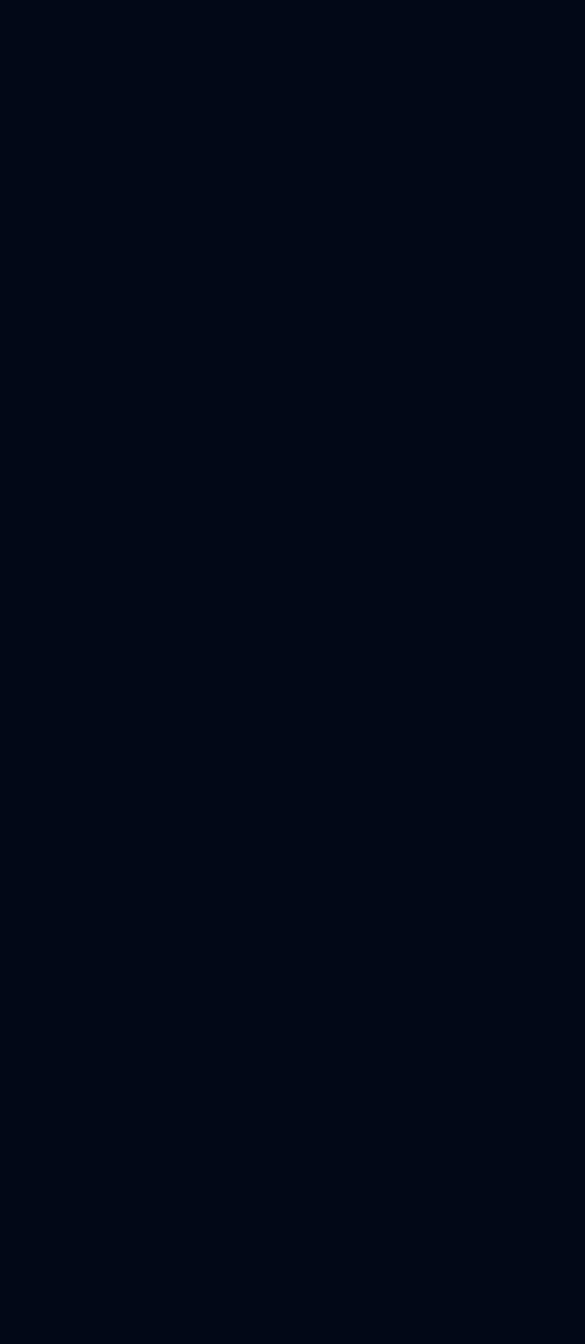
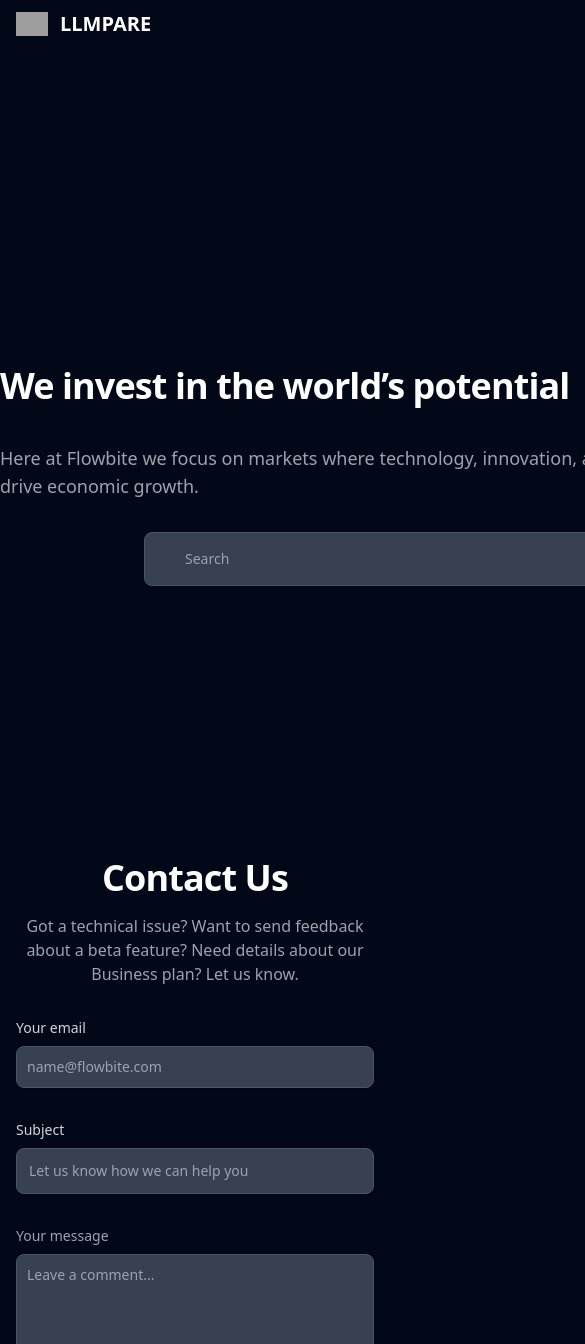
Before and after one commit to PRANJALRANA11/comparellm, a Next.js app: page / in a window 390 px wide. Shown: the top 1344 px of the page, 585 px wide, since content can reach past the window. Before the commit the page ends 844 px from the top, so only its background shows below. Built offline with nearby package versions, Linux system fonts and the light colour scheme; grey boxes are pictures that could not be loaded.

Commit message:
refactoring

```diff
--- a/package.json
+++ b/package.json
@@ -24,7 +24,7 @@
     "axios": "^1.6.8",
     "class-variance-authority": "^0.7.0",
     "clsx": "^2.1.1",
-    "framer-motion": "^11.1.9",
+    "framer-motion": "^11.2.4",
     "lucide-react": "^0.378.0",
     "next": "14.2.3",
     "openai": "^4.47.1",
@@ -36,6 +36,7 @@
     "vaul": "^0.9.0"
   },
   "devDependencies": {
+    "@types/react": "18.3.2",
     "eslint": "^8",
     "eslint-config-next": "14.2.3",
     "postcss": "^8",
--- a/src/app/api/anthropic/route.js
+++ b/src/app/api/anthropic/route.js
@@ -24,16 +24,27 @@ export async function POST(NextRequest) {
     temperature[0],
     max_tokens[0],
     top_p[0],
-    top_k[0],
+    top_k[0]
   );
   let msg;
-  for(let i = 0;i<model.length;i++){
-  const anthropic = new Anthropic({
+  let anthropic;
+  for (let i = 0; i < model.length; i++) {
+    for (let j = 0; j < key.length; j++) {
+      if (key[j].startsWith("AIza")) {
+        anthropic = new Anthropic({
           apiKey: key,
         });
-  if(model[i] == "claude-3-opus-20240229" || model[i] == "claude-3-sonnet-20240229", model[i] == "claude-3-haiku-20240307"){
+      }
+    }
+    if (
+      [
+        "claude-3-opus-20240229",
+        "claude-3-sonnet-20240229",
+        "claude-3-haiku-20240307",
+      ].includes(model[i])
+    ) {
       msg = await anthropic.messages.create({
-    model:  model[i],
+        model: model[i],
         max_tokens: max_tokens[0],
         temperature: temperature[0],
         top_p: top_p[0],
@@ -42,7 +53,7 @@ export async function POST(NextRequest) {
         messages: [{ role: "user", content: user }],
       });
       console.log(msg);
-  res[i]=[msg];
+      res[i] = [msg];
     }
   }
   return NextResponse.json(msg);
--- a/src/app/api/googleai/route.js
+++ b/src/app/api/googleai/route.js
@@ -35,12 +35,19 @@ export async function POST(NextRequest) {
     topP: top_p[0],
     topK: top_k[0],
   };
+  let API_KEY;
   for (let i = 0; i < model.length; i++) {
-    if(key.length>i && key[i].startsWith("AIza")){
-    const API_KEY = key[i];
-
+    for (let j = 0; j < key.length; j++) {
+      if (key[j].startsWith("AIza")) {
+        API_KEY = key[j];
+      }
+    }
+    if (model[i] === "gemini-1.0-pro") {
       const genAI = new GoogleGenerativeAI(API_KEY);
-    const model = genAI.getGenerativeModel({ model: "gemini-1.0-pro",generationConfig });
+      const model = genAI.getGenerativeModel({
+        model: "gemini-1.0-pro",
+        generationConfig,
+      });
       const result = await model.generateContent(user);
       const response = await result.response;
       const text = response.text();
--- a/src/app/api/openai/route.js
+++ b/src/app/api/openai/route.js
@@ -32,12 +32,15 @@ export async function POST(req) {
     );
 
     let res = [];
+    let openai;
     for (let i = 0; i < model.length; i++) {
-      if (key.length > i && key[i].startsWith("sk-")) {
-        const openai = new OpenAI({
-          apiKey: key[i],
+      for (let j = 0; j < key.length; j++) {
+        if (key[j].startsWith("sk-")) {
+          openai = new OpenAI({
+            apiKey: key[j],
           });
-
+        }
+      }
       if (["gpt-4o", "gpt-3.5-turbo", "gpt-4-turbo"].includes(model[i])) {
         const response = await openai.chat.completions.create({
           model: model[i],
@@ -59,8 +62,7 @@ export async function POST(req) {
         });
 
         res[i] = [response.choices[0].message.content];
-          console.log(model[i],response.choices[0].message.content);
-        }
+        console.log(model[i], response.choices[0].message.content);
       }
     }
 
--- a/src/app/page.js
+++ b/src/app/page.js
@@ -1,8 +1,94 @@
+export default function Dashboard() {
+  return (
+    <div>
+      <header>
+    <nav class=" border-gray-200 px-4 lg:px-6 py-2.5 ">
+        <div class="flex flex-wrap justify-between items-center mx-auto max-w-screen-xl">
+            <a href="https://flowbite.com" class="flex items-center">
+                <img src="https://flowbite.com/docs/images/logo.svg" class="mr-3 h-6 sm:h-9" alt="Flowbite Logo" />
+                <span class="self-center text-xl font-semibold whitespace-nowrap dark:text-white">LLMPARE</span>
+            </a>
+        </div>
+    </nav>
+</header>
+<div className="m-auto w-[60rem] mt-80">
+      <h1 class="mb-4 text-4xl font-extrabold leading-none tracking-tight text-gray-900 md:text-5xl lg:text-6xl dark:text-white">
+        We invest in the world’s potential
+      </h1>
+      <p class="mb-6 text-lg font-normal mt-10 text-gray-500 lg:text-xl sm:px-16 xl:px-48 dark:text-gray-400">
+        Here at Flowbite we focus on markets where technology, innovation, and
+        capital can unlock long-term value and drive economic growth.
+      </p>
+
+      <form>
+        <label
+          for="search"
+          class="mb-2 text-sm font-medium text-gray-900 sr-only dark:text-white"
+        >
+          Search
+        </label>
+        <div class="relative w-2/3 ml-36 mt-8">
+          <input
+            type="search"
+            id="search"
+            class="block w-full outline-none p-4 ps-10 text-sm text-gray-900 border border-gray-300 rounded-lg bg-gray-50 focus:ring-blue-500 focus:border-blue-500 dark:bg-gray-700 dark:border-gray-600 dark:placeholder-gray-400 dark:text-white dark:focus:ring-blue-500 dark:focus:border-blue-500"
+            placeholder="Search"
+            required
+          />
+          <button
+            type="submit"
+            class="text-white absolute end-2.5 bottom-2.5 bg-blue-700 hover:bg-blue-800 focus:ring-4 focus:outline-none focus:ring-blue-300 font-medium rounded-lg text-sm px-4 py-2 dark:bg-blue-600 dark:hover:bg-blue-700 dark:focus:ring-blue-800"
+          >
+            Search
+          </button>
+        </div>
+      </form>
+      </div>
+      {/* contact form */}
+      <section className="mt-60">
+  <div class="py-8 lg:py-16 px-4 mx-auto max-w-screen-md">
+      <h2 class="mb-4 text-4xl tracking-tight font-extrabold text-center text-gray-900 dark:text-white">Contact Us</h2>
+      <p class="mb-8 lg:mb-16 font-light text-center text-gray-500 dark:text-gray-400 sm:text-xl">Got a technical issue? Want to send feedback about a beta feature? Need details about our Business plan? Let us know.</p>
+      <form action="#" class="space-y-8">
+          <div>
+              <label for="email" class="block mb-2 text-sm font-medium text-gray-900 dark:text-gray-300">Your email</label>
+              <input type="email" id="email" class="shadow-sm bg-gray-50 border border-gray-300 text-gray-900 text-sm rounded-lg focus:ring-primary-500 focus:border-primary-500 block w-full p-2.5 dark:bg-gray-700 dark:border-gray-600 dark:placeholder-gray-400 dark:text-white dark:focus:ring-primary-500 dark:focus:border-primary-500 dark:shadow-sm-light" placeholder="name@flowbite.com" required/>
+          </div>
+          <div>
+              <label for="subject" class="block mb-2 text-sm font-medium text-gray-900 dark:text-gray-300">Subject</label>
+              <input type="text" id="subject" class="block p-3 w-full text-sm text-gray-900 bg-gray-50 rounded-lg border border-gray-300 shadow-sm focus:ring-primary-500 focus:border-primary-500 dark:bg-gray-700 dark:border-gray-600 dark:placeholder-gray-400 dark:text-white dark:focus:ring-primary-500 dark:focus:border-primary-500 dark:shadow-sm-light" placeholder="Let us know how we can help you" required/>
+          </div>
+          <div class="sm:col-span-2">
+              <label for="message" class="block mb-2 text-sm font-medium text-gray-900 dark:text-gray-400">Your message</label>
+              <textarea id="message" rows="6" class="block p-2.5 w-full text-sm text-gray-900 bg-gray-50 rounded-lg shadow-sm border border-gray-300 focus:ring-primary-500 focus:border-primary-500 dark:bg-gray-700 dark:border-gray-600 dark:placeholder-gray-400 dark:text-white dark:focus:ring-primary-500 dark:focus:border-primary-500" placeholder="Leave a comment..."></textarea>
+          </div>
+          <button type="submit" class="py-3 px-5 text-sm font-medium text-center bg-indigo-400 text-white rounded-lg bg-primary-700 sm:w-fit hover:bg-primary-800 focus:ring-4 focus:outline-none focus:ring-primary-300 dark:bg-primary-600 dark:hover:bg-primary-700 dark:focus:ring-primary-800">Send message</button>
+      </form>
+  </div>
+</section>
+{/* footer */}
 
 
-export default function Dashboard() {
-  return (
-    <div className="grid h-screen w-full pl-[53px]">
+<footer class="">
+    <div class="w-full mx-auto max-w-screen-xl p-4 md:flex md:items-center md:justify-between">
+      <span class="text-sm text-gray-500 sm:text-center dark:text-gray-400">© 2023 <a href="https://flowbite.com/" class="hover:underline">Flowbite™</a>. All Rights Reserved.
+    </span>
+    <ul class="flex flex-wrap items-center mt-3 text-sm font-medium text-gray-500 dark:text-gray-400 sm:mt-0">
+        <li>
+            <a href="#" class="hover:underline me-4 md:me-6">About</a>
+        </li>
+        <li>
+            <a href="#" class="hover:underline me-4 md:me-6">Privacy Policy</a>
+        </li>
+        <li>
+            <a href="#" class="hover:underline me-4 md:me-6">Licensing</a>
+        </li>
+        <li>
+            <a href="#" class="hover:underline">Contact</a>
+        </li>
+    </ul>
+    </div>
+</footer>
 
     </div>
   );
```
Also changed, not shown: src/app/playground/page.js (+80 -54 lines), tsconfig.json (added, +34 -0 lines), 1 other file (tests, documents, lock files or other folders). Lines whose indentation alone changed are shown as unchanged.
